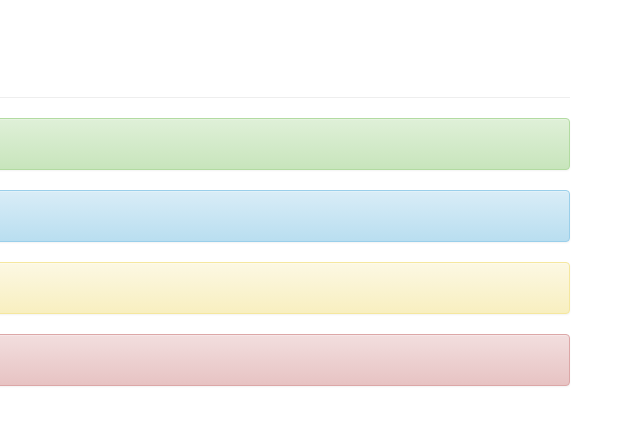
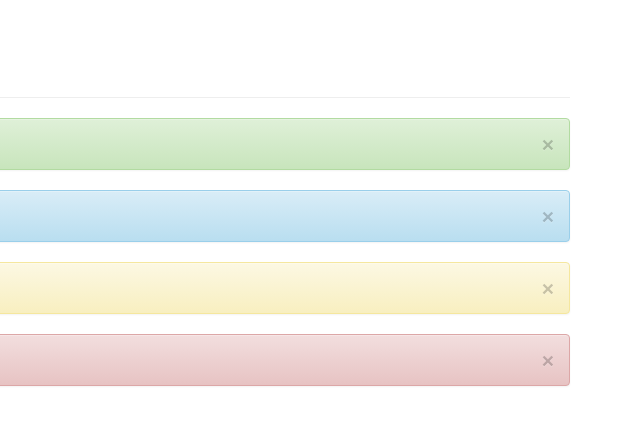
Before and after one commit to tagawa/bootstrap-without-jquery, a website: page bootstrap3/demo/index.html in a window 1280 px wide. Shown: the part 2827-3250 px from the top of the page, 640-1280 px from the left. Drawn offline with Linux system fonts and the light colour scheme.

Commit message:
Added dismiss buttons to alert boxes

```diff
--- a/bootstrap3/demo/index.html
+++ b/bootstrap3/demo/index.html
@@ -447,16 +447,20 @@
       <div class="page-header">
         <h1>Alerts</h1>
       </div>
-      <div class="alert alert-success" role="alert">
+      <div class="alert alert-success fade in" role="alert">
+        <button type="button" class="close" data-dismiss="alert"><span aria-hidden="true">&times;</span><span class="sr-only">Close</span></button>
         <strong>Well done!</strong> You successfully read this important alert message.
       </div>
-      <div class="alert alert-info" role="alert">
+      <div class="alert alert-info fade in" role="alert">
+        <button type="button" class="close" data-dismiss="alert"><span aria-hidden="true">&times;</span><span class="sr-only">Close</span></button>
         <strong>Heads up!</strong> This alert needs your attention, but it's not super important.
       </div>
-      <div class="alert alert-warning" role="alert">
+      <div class="alert alert-warning fade in" role="alert">
+        <button type="button" class="close" data-dismiss="alert"><span aria-hidden="true">&times;</span><span class="sr-only">Close</span></button>
         <strong>Warning!</strong> Best check yo self, you're not looking too good.
       </div>
-      <div class="alert alert-danger" role="alert">
+      <div class="alert alert-danger fade in" role="alert">
+        <button type="button" class="close" data-dismiss="alert"><span aria-hidden="true">&times;</span><span class="sr-only">Close</span></button>
         <strong>Oh snap!</strong> Change a few things up and try submitting again.
       </div>
 
```
